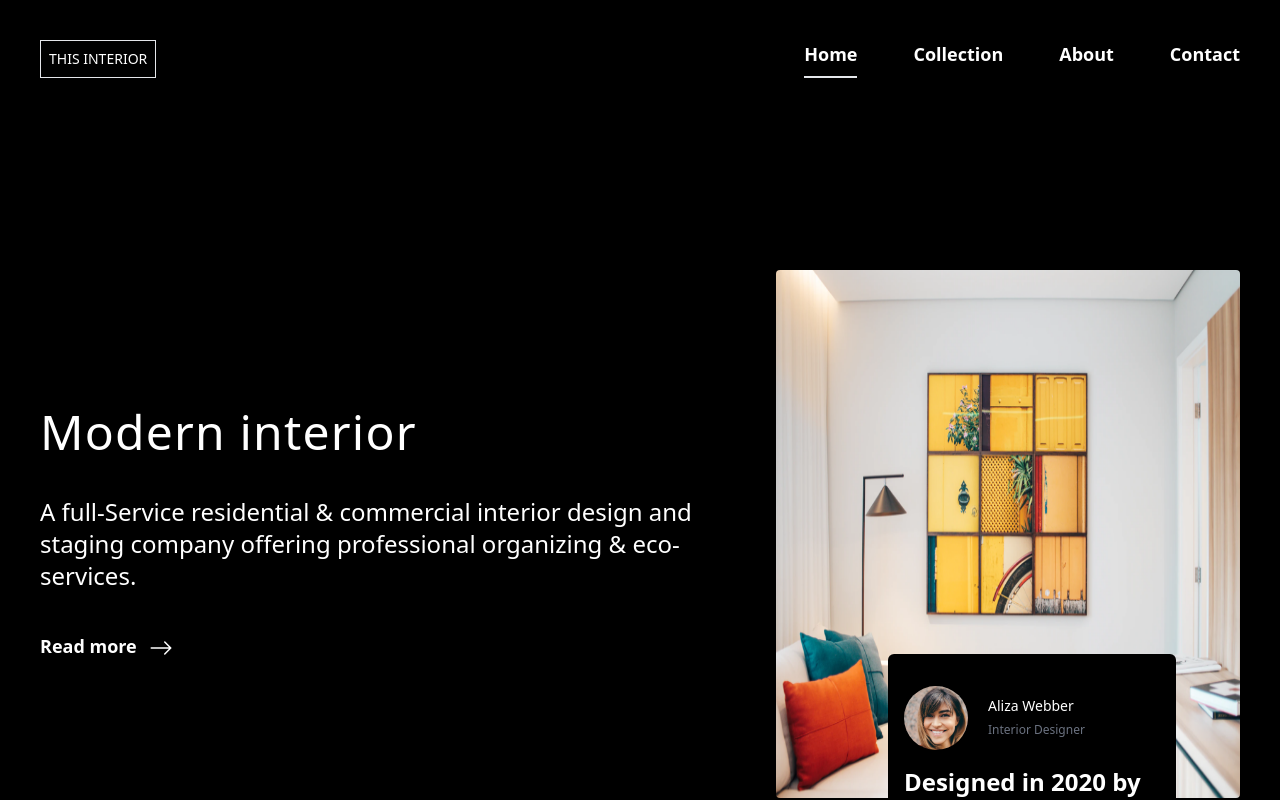
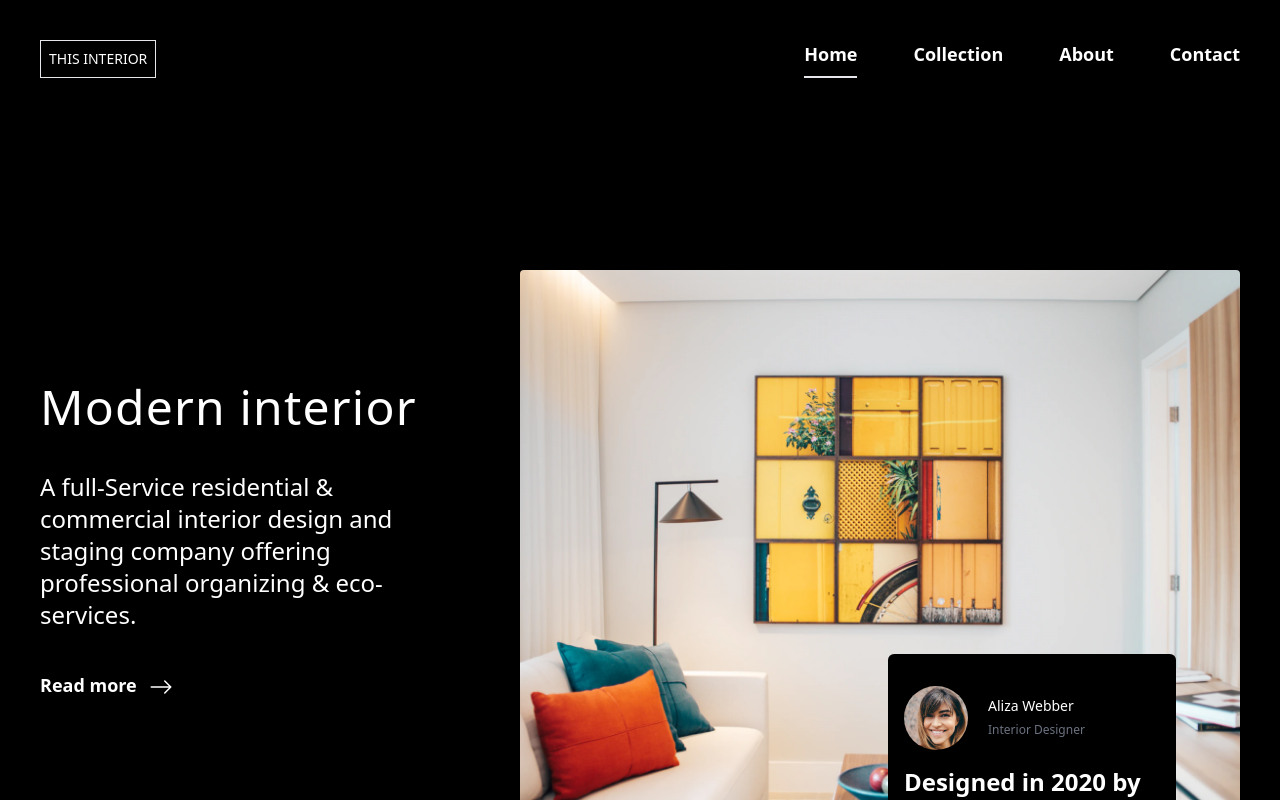
Before and after one commit to Ri5ha6h/InteriorConsultant, a React (Vite) app: page / in a window 1280 px wide. Built offline with nearby package versions, Linux system fonts and the light colour scheme.

Commit message:
changes in home component

```diff
--- a/src/components/Home.tsx
+++ b/src/components/Home.tsx
@@ -6,11 +6,11 @@ import Card from './Card';
 const Home = () => {
   return (
     <div className='flex flex-col items-center justify-between mt-24 xs:mt-48 xl:flex-row'>
-      <div className=''>
+      <div className='self-start xl:self-center xl:w-2/5'>
         <h1 className='text-5xl font-medium tracking-wide'>
           Modern interior
         </h1>
-        <p className='mt-10 text-2xl '>
+        <p className='mt-10 text-2xl xl:w-100'>
           A full-Service residential & commercial
           interior design and staging company
           offering professional organizing &
@@ -24,9 +24,9 @@ const Home = () => {
           <BsArrowRight className='inline-block w-6 h-6 ml-2' />
         </a>
       </div>
-      <div className='relative mt-20 xl:mt-0'>
+      <div className='relative mt-20 xl:w-3/5 xl:mt-0 '>
         <img
-          className='rounded md:w-150 md:h-110'
+          className='rounded'
           src={decor}
           alt='Decor'
         />
```
